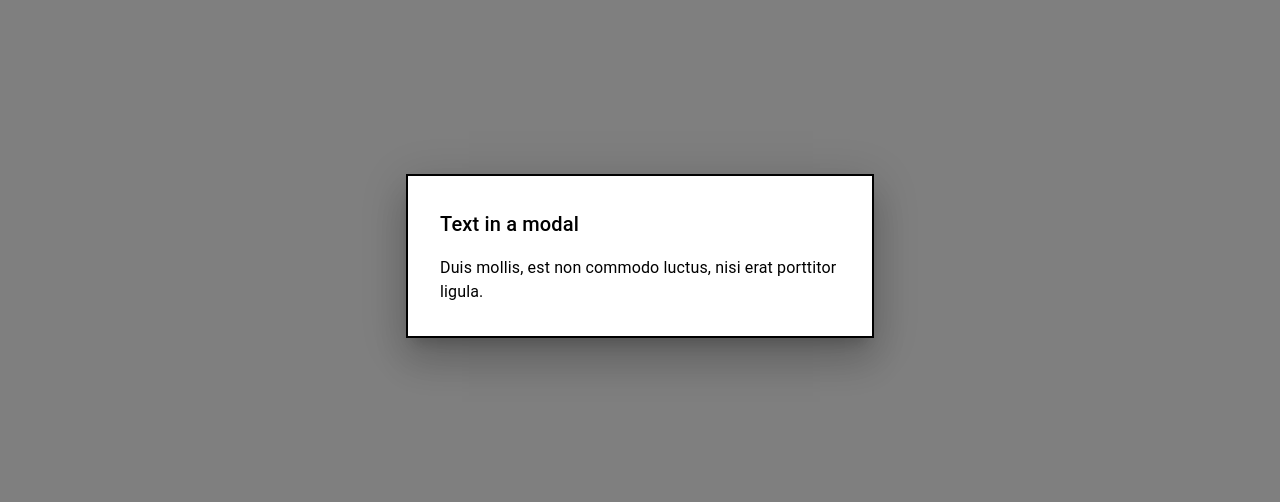
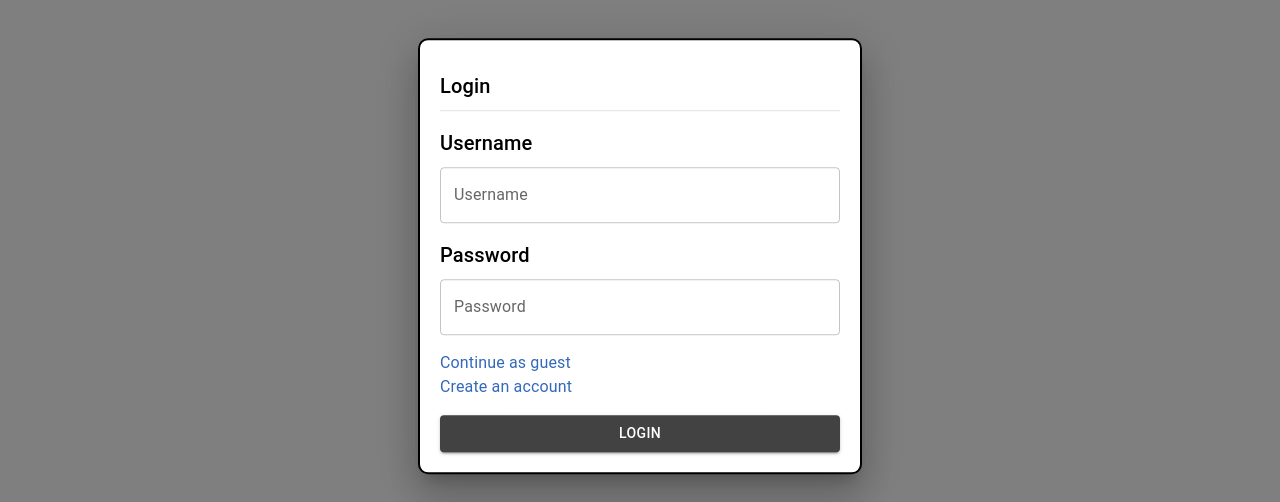
Before and after one commit to taintedbones/combat-track, a React (Create React App) app: page /combat in a window 1280 px wide. Both pictures are taken after a click on the button "LOGIN". Shown: the part 144-646 px from the top of the page. Built offline with nearby package versions, Linux system fonts and the light colour scheme.

Commit message:
feat(modal): login modal layout completed

```diff
--- a/src/components/LoginModal.tsx
+++ b/src/components/LoginModal.tsx
@@ -1,5 +1,5 @@
 import * as React from "react";
-import { Box, Typography, Modal } from "@mui/material";
+import { Box, Typography, Modal, Divider, TextField, Button, Link } from "@mui/material";
 
 const style = {
   position: "absolute" as "absolute",
@@ -10,7 +10,8 @@ const style = {
   bgcolor: "background.paper",
   border: "2px solid #000",
   boxShadow: 24,
-  p: 4,
+  borderRadius: "10px",
+  p: "30px 20px 20px 20px",
 };
 
 export default function LoginModal({ open, handleClose }) {
@@ -23,11 +24,38 @@ export default function LoginModal({ open, handleClose }) {
     >
       <Box sx={style}>
         <Typography id="modal-modal-title" variant="h6" component="h2">
-          Text in a modal
+          Login
         </Typography>
-        <Typography id="modal-modal-description" sx={{ mt: 2 }}>
-          Duis mollis, est non commodo luctus, nisi erat porttitor ligula.
+        <Divider sx={{ mt: 1 }} />
+        <Typography variant="h6" component="h4" sx={{ mt: 2, mb: 1 }}>
+          Username
         </Typography>
+        <TextField id="outlined-basic" label="Username" variant="outlined" fullWidth />
+        <Typography variant="h6" component="h4" sx={{ mt: 2, mb: 1 }}>
+          Password
+        </Typography>
+        <TextField id="outlined-basic" label="Password" variant="outlined" type="password" fullWidth />
+        <Link
+          href="#"
+          underline="hover"
+          onClick={() => {
+            console.log("as guest");
+          }}
+        >
+          <Typography sx={{ mt: 2, color: "#3369ba" }}>Continue as guest</Typography>
+        </Link>
+        <Link
+          href="#"
+          underline="hover"
+          onClick={() => {
+            console.log("as guest");
+          }}
+        >
+          <Typography sx={{ mt: 0, color: "#3369ba" }}>Create an account</Typography>
+        </Link>
+        <Button variant="contained" sx={{ mt: 2 }} fullWidth onClick={handleClose}>
+          Login
+        </Button>
       </Box>
     </Modal>
   );
```
